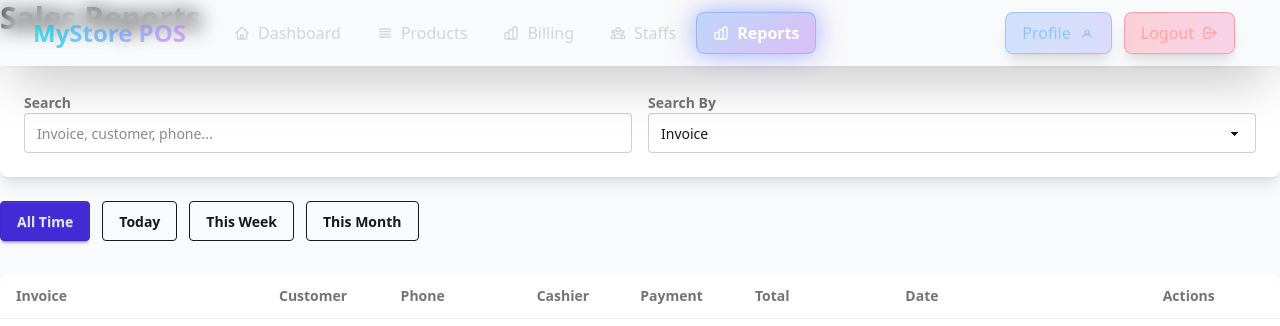
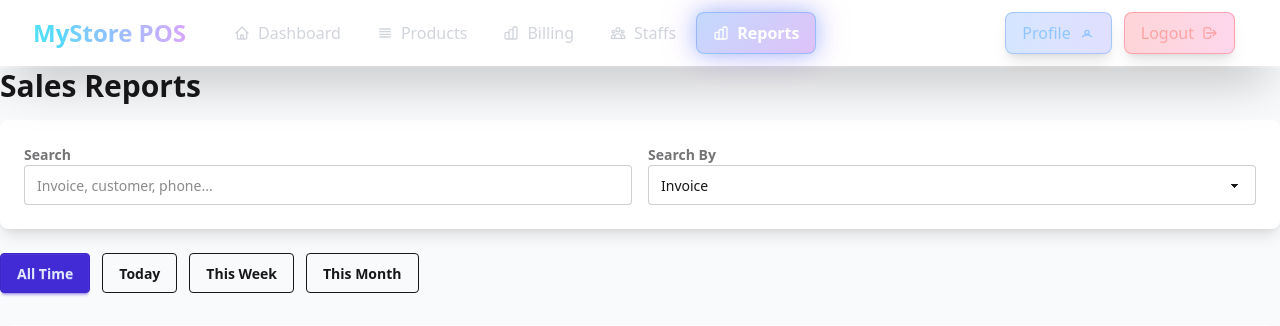
Before and after one commit to Sushant7-codes/FINAL_RETAIL_POS, a Django app: page /reports/ in a window 1280 px wide. Shown: the top 326 px of the page. Run offline with Django 5.2, Linux system fonts and the light colour scheme; data comes from the database, SQL or seed files in the repository; style sheets or scripts are compiled from the project's sources; some libraries are stand-ins or nearby versions.

Commit message:
feat(UI): Billing highlight and Report page UI fix

```diff
--- a/reports/templates/reports/reports.html
+++ b/reports/templates/reports/reports.html
@@ -1,13 +1,13 @@
 {% extends "base.html" %}
 {% block content %}
 
-<h1 class="text-3xl font-bold mb-8">
+<h1 class="text-3xl font-bold mt-17 mb-4">
     Sales Reports
 </h1>
 
 <!-- Search Card -->
 
-<div class="card bg-base-100 shadow-lg mb-6">
+<div class="card bg-base-100 shadow-lg mb-6 ">
     <div class="card-body">
         <form
             id="search-form"
--- a/theme/templates/base.html
+++ b/theme/templates/base.html
@@ -389,6 +389,11 @@
                         link.classList.add('active');
                         matchFound = true;
                     }
+                    // Billing page
+                    else if (linkPage === 'billing' && (currentPath.includes('billing') || currentPath.includes('billings'))) {
+                        link.classList.add('active');
+                        matchFound = true;
+                    }
                 }
 
             });
```
